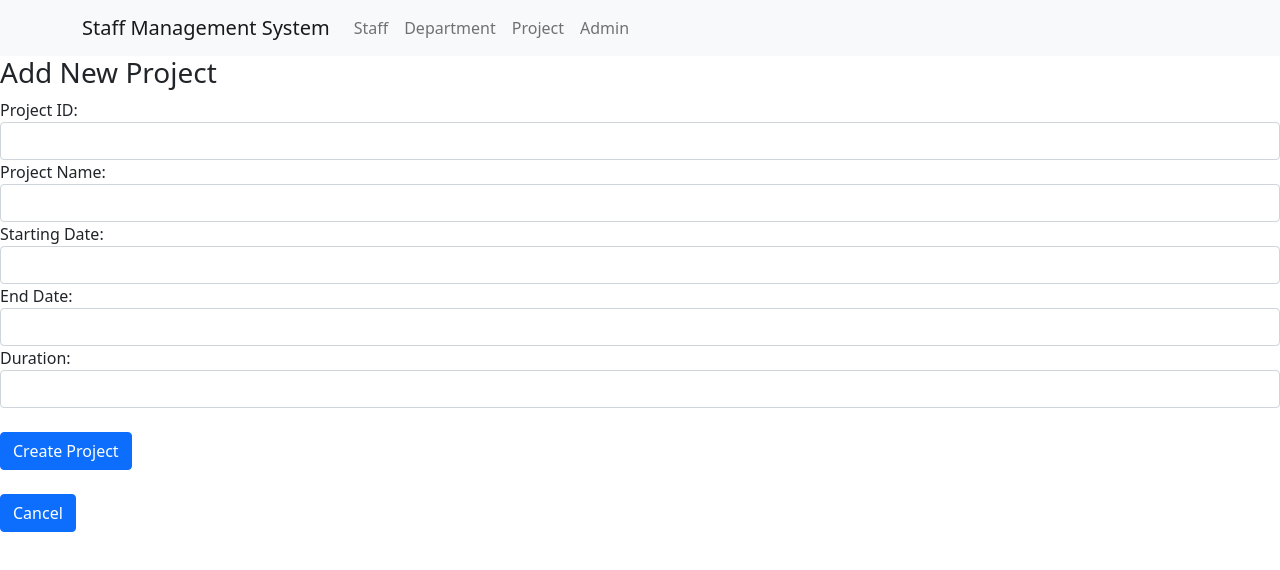
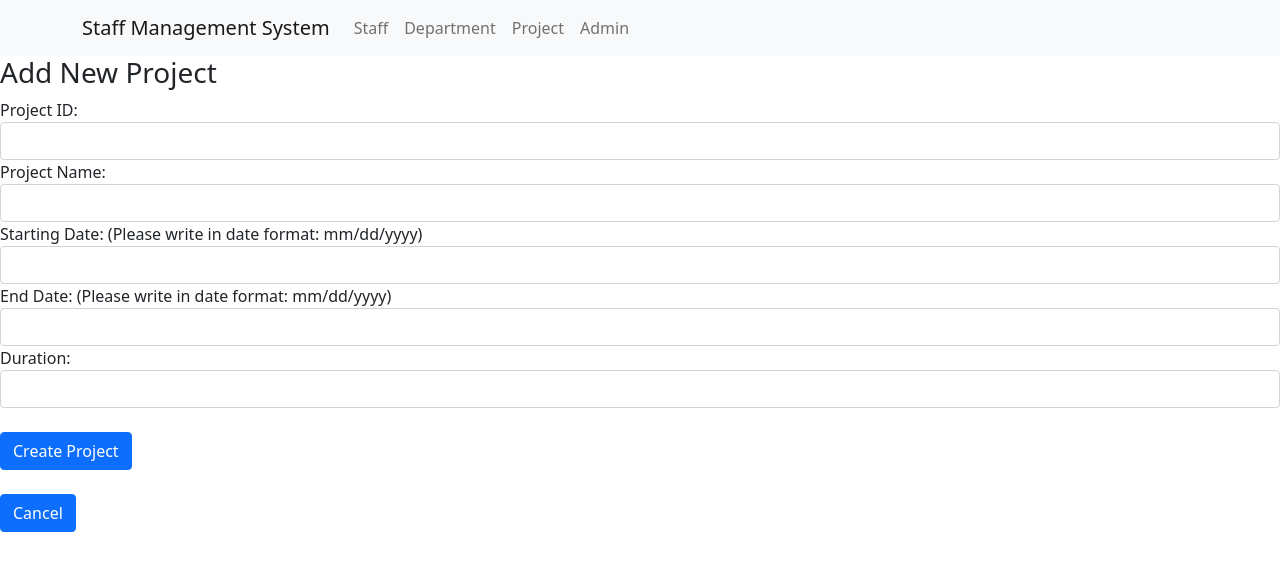
Before and after one commit to SokvisalMong/group10smsfrontend, a React (Create React App) app: page /projectcomponents/createProject in a window 1280 px wide. Shown: the top 570 px of the page. Built offline with nearby package versions, Linux system fonts and the light colour scheme.

Commit message:
Adding format to create project

```diff
--- a/src/components/projectcomponents/createProject.js
+++ b/src/components/projectcomponents/createProject.js
@@ -67,7 +67,7 @@ export default function Create() {
          />
        </div>
        <div className="form-group">
-         <label htmlFor="start">Starting Date: </label>
+         <label htmlFor="start">Starting Date: (Please write in date format: mm/dd/yyyy)</label>
          <input
            type="text"
            className="form-control"
@@ -77,7 +77,7 @@ export default function Create() {
          />
        </div>
        <div className="form-group">
-         <label htmlFor="end">End Date: </label>
+         <label htmlFor="end">End Date: (Please write in date format: mm/dd/yyyy)</label>
          <input
            type="text"
            className="form-control"
```
